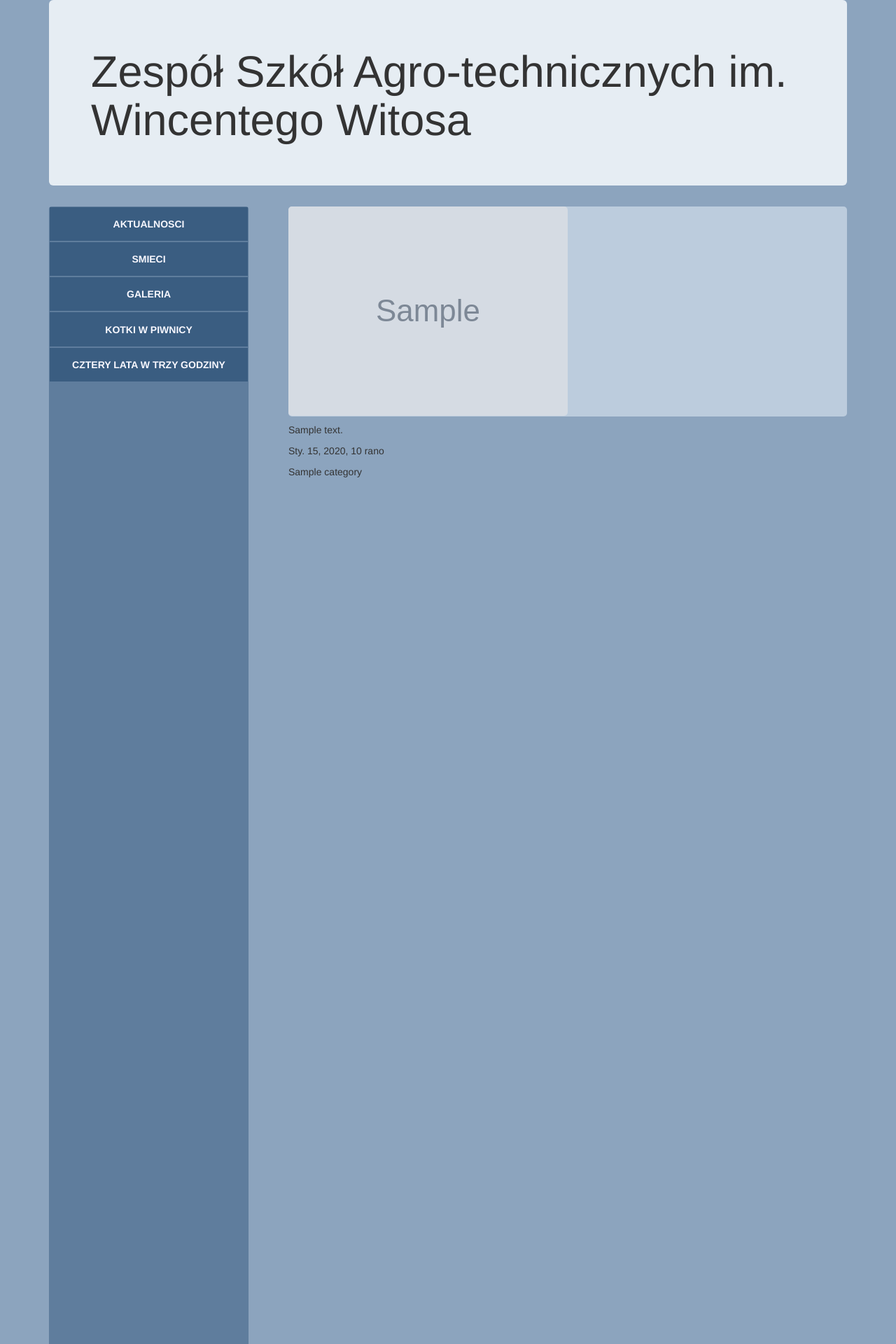
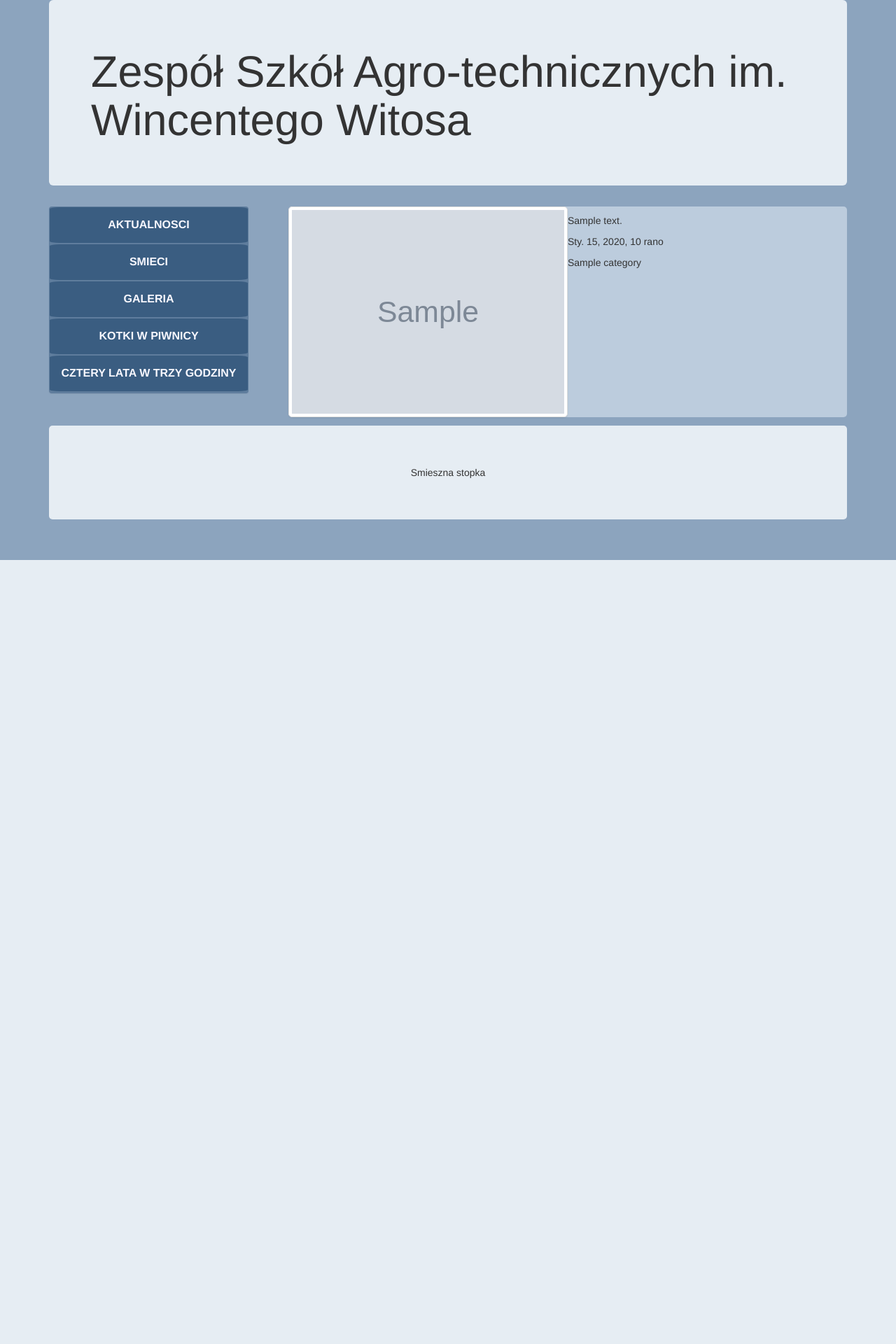
Before and after one commit to stoton/school-website-template, a Django app: template school_website_template/templates/main_page/main_page.html in a window 1280 px wide. Shown: the top 1920 px of the page at 70% size. After the commit the page ends 800 px from the top, so only its background shows below. Run offline with Django 3.2, Linux system fonts and the light colour scheme; the template is opened without the code that fills it: most values are stand-ins (such as "Sample title", 1, 10 or a date in 2020); some libraries are stand-ins or nearby versions.

Commit message:
Fixed some issues with main page style

```diff
--- a/school_website_template/templates/main_page/main_page.html
+++ b/school_website_template/templates/main_page/main_page.html
@@ -14,7 +14,6 @@
             }
             .container
             {
-                height: 3000px;
             }
             .jumbotron
             {
@@ -35,8 +34,9 @@
             {
                 color: ghostwhite;
                 text-align: center;
+                border-radius: 5%;
                 margin-bottom: 2px;
-                font-size: 100%;
+                font-size: 2vmin;
                 width: 100%;
                 padding-top: 5%;
                 padding-bottom: 5%;
@@ -56,17 +56,44 @@
                 width: 70%;
                 height: 10%;
             }
-            #img
+            .table img
             {
                 border-radius: 5px;
-                width: 50%;
             }
             .footer
             {
+                border-radius: 5px;
                 clear: both;
                 background-color: #E6EDF3;
                 text-align: center;
-                height: 5%;
+                padding:5%;
+            }
+            @media screen and (min-height: 1300px)
+            {
+                .panel li{
+                    font-size: 100%;
+                }
+            }
+            @media screen and (min-height: 500px)
+            {
+                .table img{
+                    display: block;
+                    float:left;
+                    width: 50%;
+                }
+                .text{
+                    float: left;
+                }
+            }
+            @media screen and (max-height: 500px)
+            {
+                .table img{
+                    display: block;
+                    width: 100%;
+                }
+                .text{
+                    font-size: 50%;
+                }
             }
         </style>
         <script src="https://maxcdn.bootstrapcdn.com/bootstrap/3.3.7/js/bootstrap.min.js"></script>
@@ -90,10 +117,12 @@
             </div>
                 {% for post in list_of_website_posts %}
                     <div class="table">
-                        <p> <img id="img" src="{{ post.image.url }}"/></p>
-                        <p> {{ post.content|safe }}</p>
-                        <p> {{ post.date }}</p>
-                        <p> {{ post.category }}</p>
+                        <p> <img class="img-thumbnail" src="{{ post.image.url }}"/></p>
+                        <div class="text">
+                            <p> {{ post.content|safe }}</p>
+                            <p> {{ post.date }}</p>
+                            <p> {{ post.category }}</p>
+                        </div>
                     </div>
                 {% endfor %}
             <div class="footer">
```
Also changed, not shown: db.sqlite3, media/1.jpg (added).
